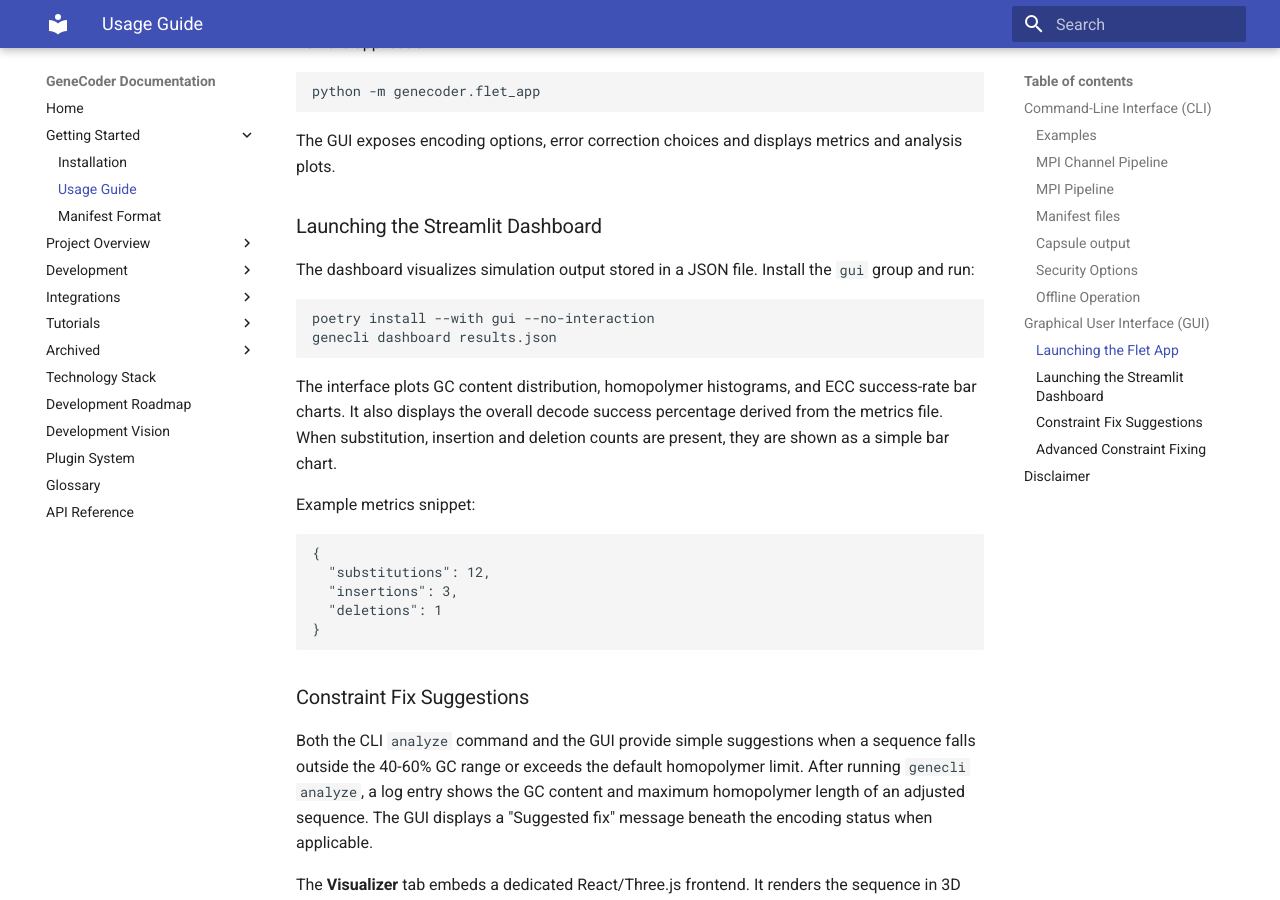
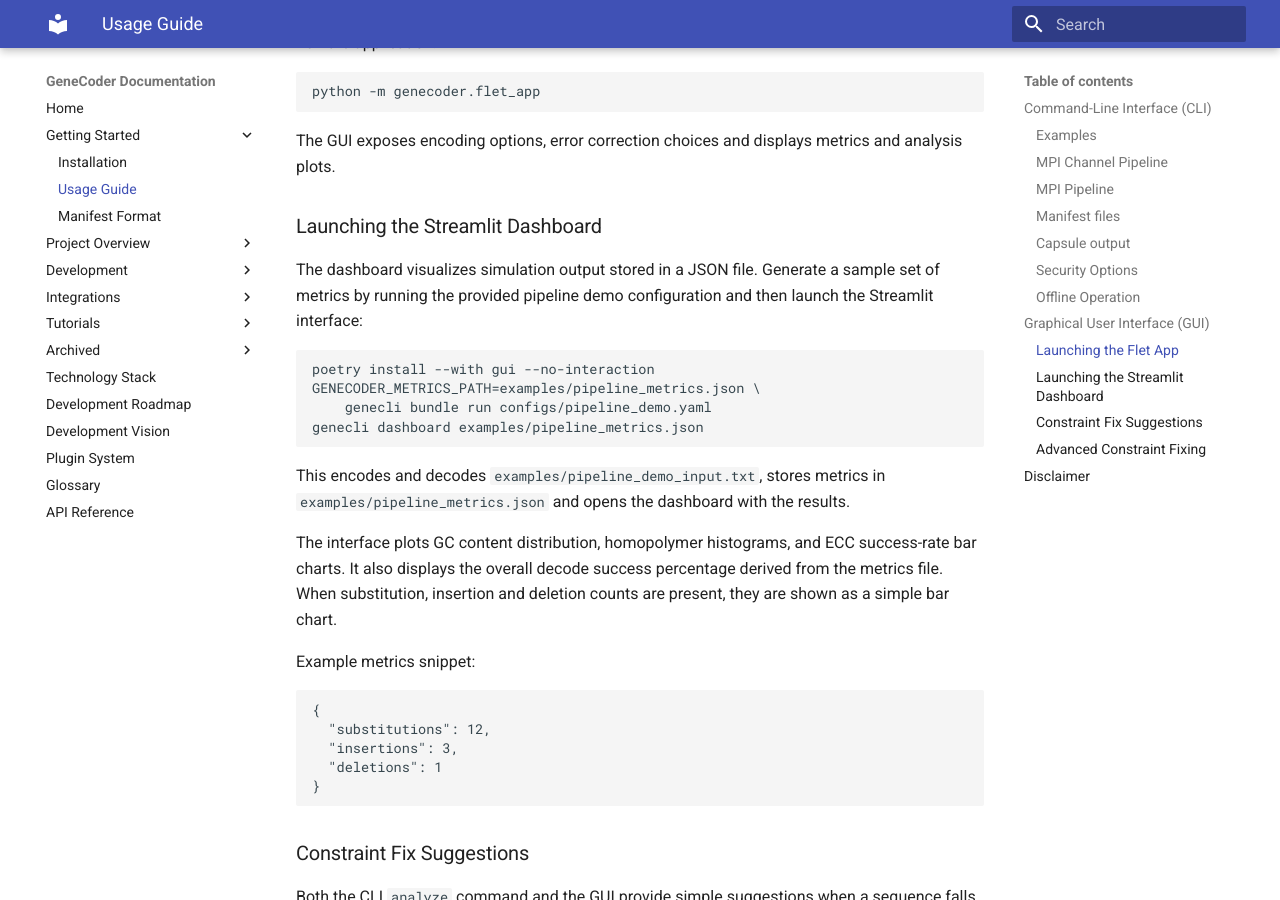
Before and after one commit to d0tTino/GeneCoder, an MkDocs documentation site: the page built from docs/usage.md, in a window 1280 px wide and 900 px high, scrolled down 7269 px. Built offline with MkDocs 1.6.1 and Material for MkDocs 9.7.7, drawn with Linux system fonts in a browser that asks for light colours.

Commit message:
Add pipeline demo config and dashboard docs

````diff
--- a/docs/usage.md
+++ b/docs/usage.md
@@ -417,12 +417,19 @@ The GUI exposes encoding options, error correction choices and displays metrics
 
 ### Launching the Streamlit Dashboard
 
-The dashboard visualizes simulation output stored in a JSON file. Install the `gui` group and run:
+The dashboard visualizes simulation output stored in a JSON file.
+Generate a sample set of metrics by running the provided pipeline demo
+configuration and then launch the Streamlit interface:
 
 ```bash
 poetry install --with gui --no-interaction
-genecli dashboard results.json
+GENECODER_METRICS_PATH=examples/pipeline_metrics.json \
+    genecli bundle run configs/pipeline_demo.yaml
+genecli dashboard examples/pipeline_metrics.json
 ```
+
+This encodes and decodes `examples/pipeline_demo_input.txt`, stores metrics in
+`examples/pipeline_metrics.json` and opens the dashboard with the results.
 
 The interface plots GC content distribution, homopolymer histograms, and ECC success-rate bar charts. It also displays the overall decode success percentage derived from the metrics file. When substitution, insertion and deletion counts are present, they are shown as a simple bar chart.
 
````
Also changed, not shown: 2 other files.
